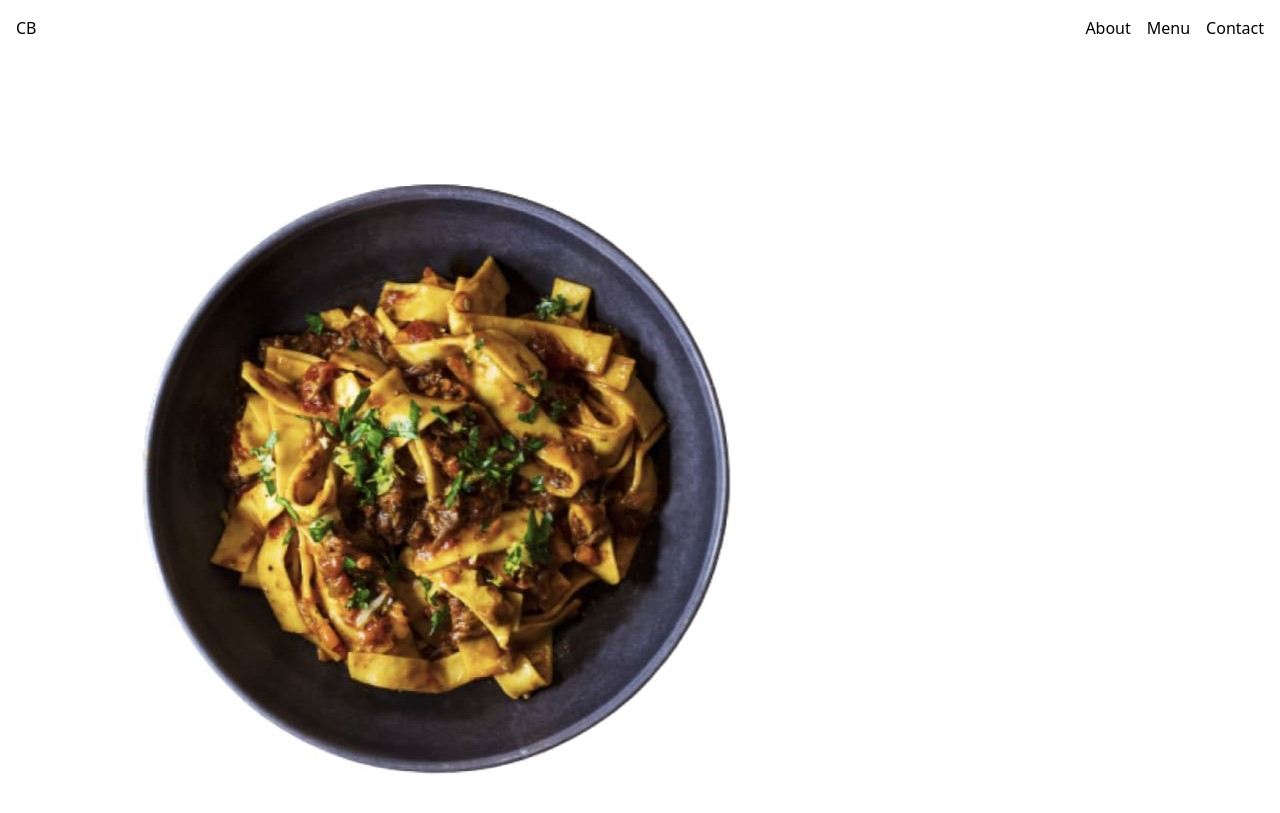
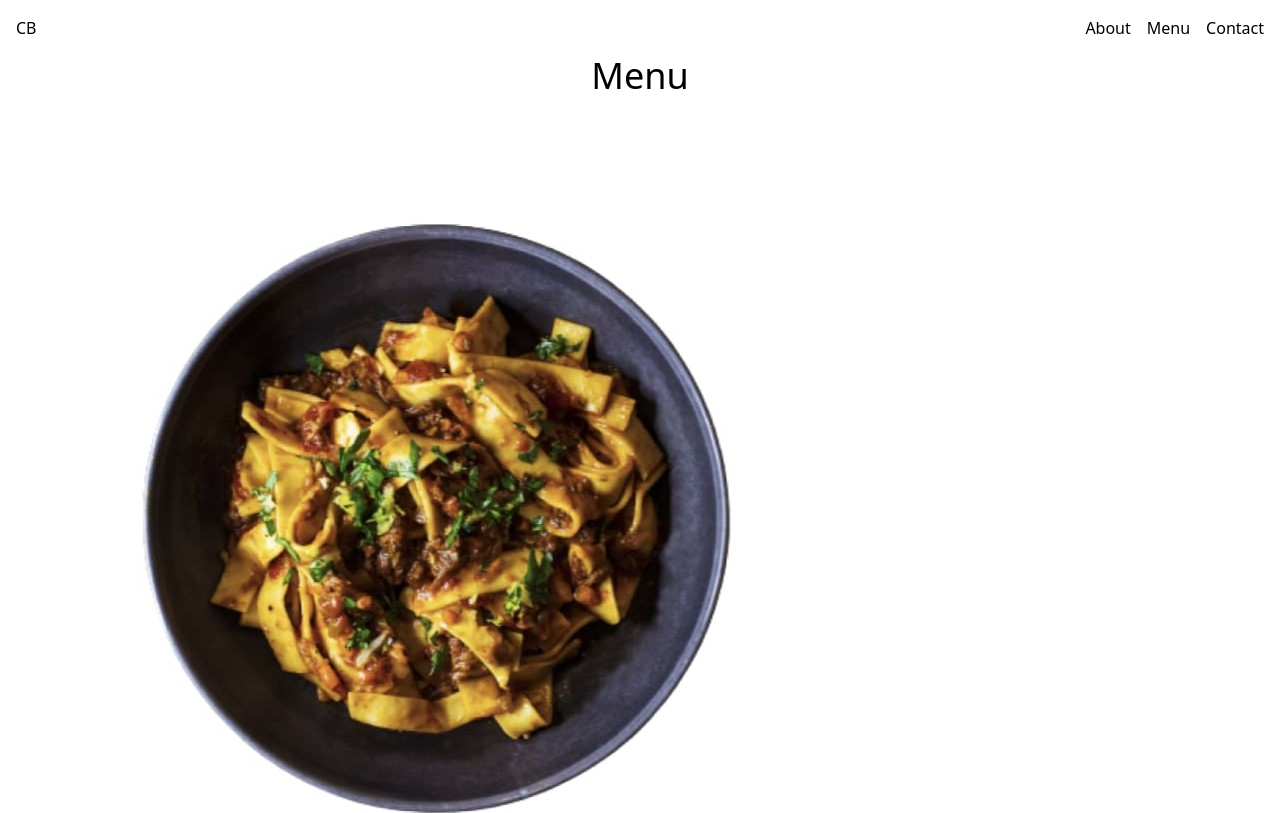
Before and after one commit to jessicamnelsonn/cpnt262-final-project, a SvelteKit app: page /menu in a window 1280 px wide. Shown: the top 813 px of the page. Built offline with nearby package versions, Linux system fonts and the light colour scheme.

Commit message:
Menu title

```diff
--- a/src/routes/menu/+page.svelte
+++ b/src/routes/menu/+page.svelte
@@ -2,4 +2,7 @@
 	import Gallery from '../../lib/components/Gallery.svelte';
 </script>
 
+<h1 class="text-4xl text-center">Menu</h1>
+
+
 <Gallery />
```
